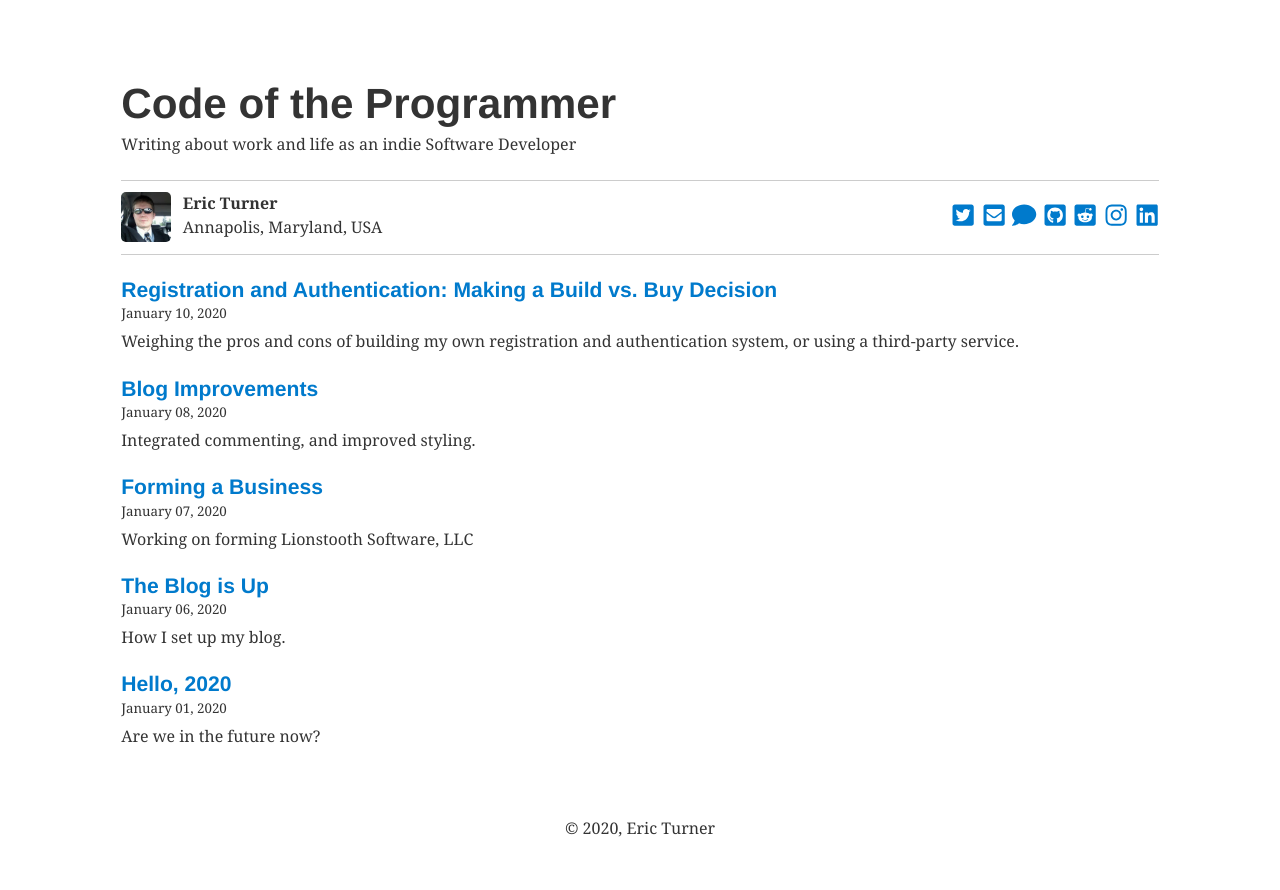
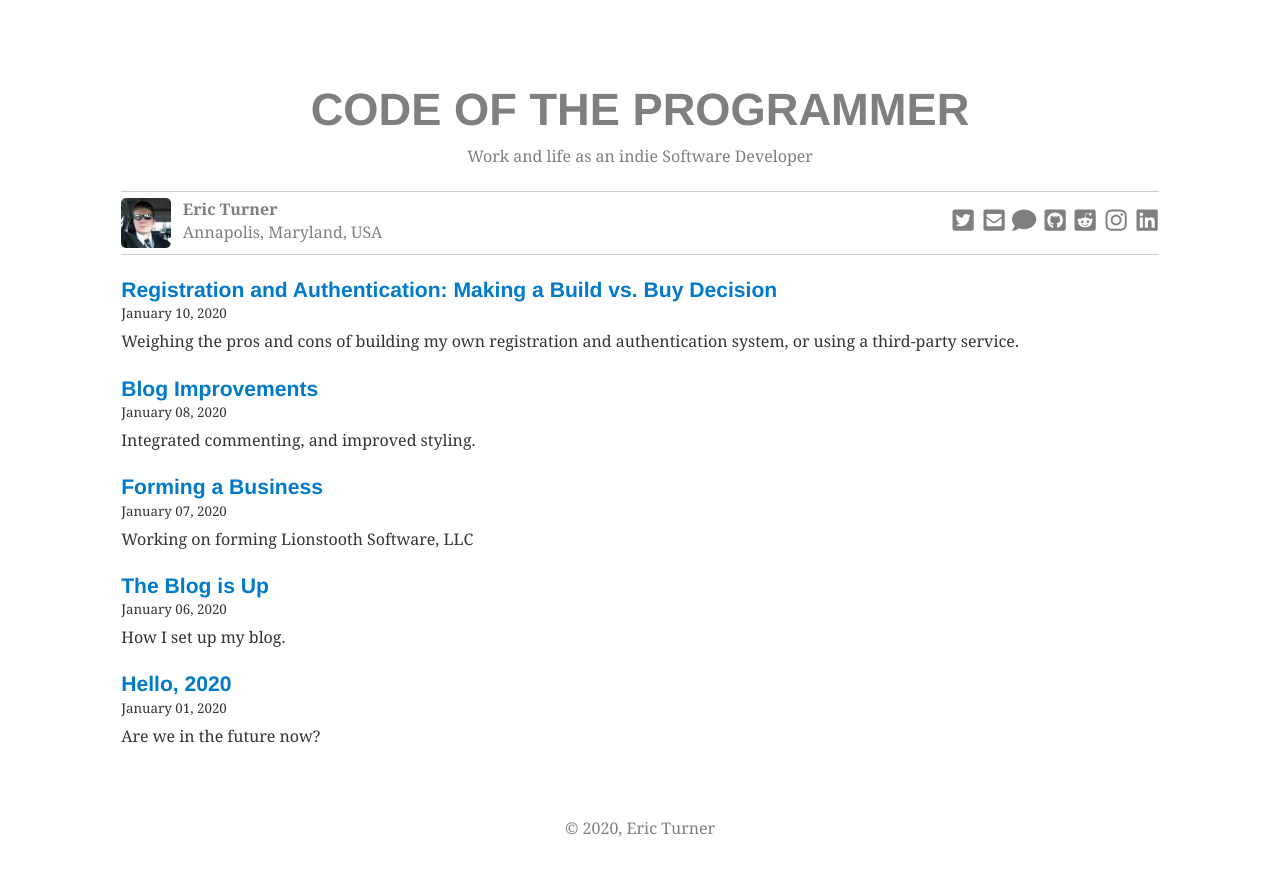
Before and after one commit to CodeOfTheProgrammer/blog, a Gatsby site: page / in a window 1280 px wide. Built offline with nearby package versions, Linux system fonts and the light colour scheme; Gatsby itself is replaced by a stand-in of ours; some packages are replaced by stand-ins of ours.

Commit message:
Improve styles

```diff
--- a/gatsby-config.js
+++ b/gatsby-config.js
@@ -2,7 +2,7 @@ module.exports = {
     siteMetadata: {
         title: `Code of the Programmer`,
         author: `Eric Turner`,
-        description: `Writing about work and life as an indie Software Developer`,
+        description: `Work and life as an indie Software Developer`,
         siteUrl: `https://codeoftheprogrammer.com/`,
         social: {
             disqus: 'CodeOfTheProgrammer',
--- a/src/components/authorInfo.js
+++ b/src/components/authorInfo.js
@@ -63,6 +63,7 @@ const AuthorInfo = styled(({ className }) => {
     justify-content: space-between;
     align-items: center;
     min-width: 320px;
+    color: rgba(0, 0, 0, 0.5);
     .bio {
         display: flex;
         flex-direction: row;
--- a/src/components/divider.js
+++ b/src/components/divider.js
@@ -2,8 +2,9 @@ import styled from 'styled-components';
 import { rhythm } from '../utils/typography';
 
 const Divider = styled.hr`
-    margin-top: ${() => rhythm(1 / 2)};
-    margin-bottom: ${() => rhythm(1 / 2)};
+    color: rgba(0, 0, 0, 0.5);
+    margin-top: ${() => rhythm(1 / 4)};
+    margin-bottom: ${() => rhythm(1 / 4)};
 `;
 
 export default Divider;
--- a/src/components/layout.js
+++ b/src/components/layout.js
@@ -9,27 +9,39 @@ import { breakpointUp, maxWidth } from '../utils/breakpoints';
 import Divider from './divider';
 import AuthorInfo from './authorInfo';
 
+const TitleLink = styled(Link)`
+    box-shadow: none;
+    text-decoration: none;
+    color: inherit;
+`;
+
 const Title = styled.h1`
-    font-size: ${() => scale(0.8).fontSize};
-    line-height: ${() => scale(0.8).lineHeight};
+    color: rgba(0, 0, 0, 0.5);
+    :hover {
+        color: #007acc;
+    }
+    font-size: ${() => scale(0.5).fontSize};
+    font-weight: bold;
+    text-align: center;
+    text-transform: uppercase;
+    line-height: ${() => scale(0.5).lineHeight};
     margin-bottom: ${() => rhythm(1 / 4)};
     margin-top: 0;
 
     @media ${breakpointUp.sm} {
-        font-size: ${() => scale(1.1).fontSize};
-        line-height: ${() => scale(1.1).lineHeight};
+        font-size: ${() => scale(1).fontSize};
+        line-height: ${() => scale(1).lineHeight};
     }
 
     @media ${breakpointUp.md} {
-        font-size: ${() => scale(1.4).fontSize};
-        line-height: ${() => scale(1.4).lineHeight};
+        font-size: ${() => scale(1.5).fontSize};
+        line-height: ${() => scale(1.5).lineHeight};
     }
 `;
 
-const TitleLink = styled(Link)`
-    box-shadow: none;
-    text-decoration: none;
-    color: inherit;
+const Description = styled.p`
+    color: rgba(0, 0, 0, 0.5);
+    text-align: center;
 `;
 
 const Header = styled(({ title, description, className }) => {
@@ -38,7 +50,7 @@ const Header = styled(({ title, description, className }) => {
             <Title>
                 <TitleLink to={`/`}>{title}</TitleLink>
             </Title>
-            <p>{description}</p>
+            <Description>{description}</Description>
             <Divider />
             <AuthorInfo />
             <Divider />
@@ -55,6 +67,7 @@ const Footer = styled(({ className }) => {
         </footer>
     );
 })`
+    color: rgba(0, 0, 0, 0.5);
     padding: ${() => rhythm(2)};
     text-align: center;
 `;
--- a/src/components/socialMedia.js
+++ b/src/components/socialMedia.js
@@ -21,8 +21,11 @@ import styled from 'styled-components';
 const SocialMediaLinks = styled.div`
     font-size: ${() => scale(0.6).fontSize};
     .social-link {
+        color: rgba(0, 0, 0, 0.5);
+        box-shadow: none;
+    }
+    .social-link:hover {
         color: #007acc;
-        box-shadow: none;
     }
 `;
 
```
